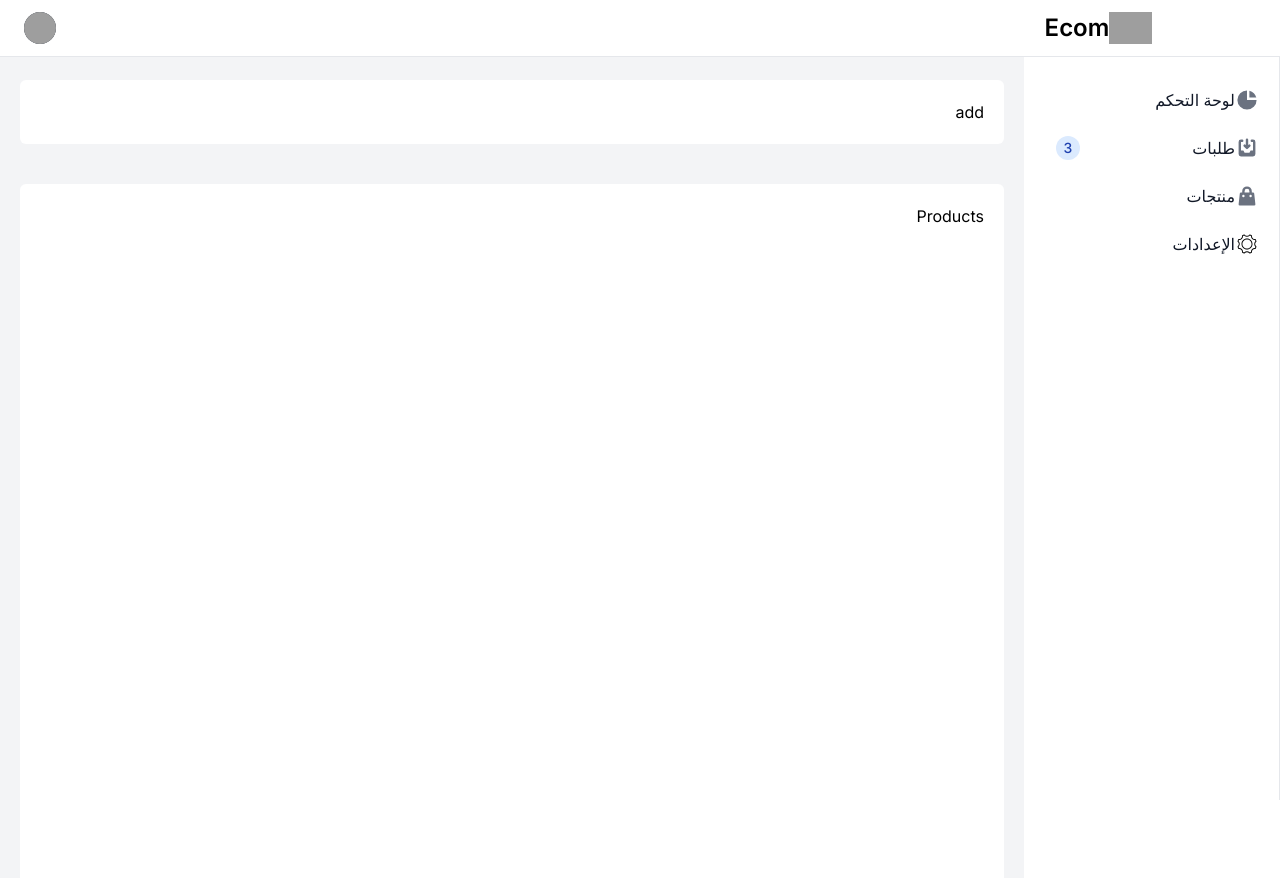
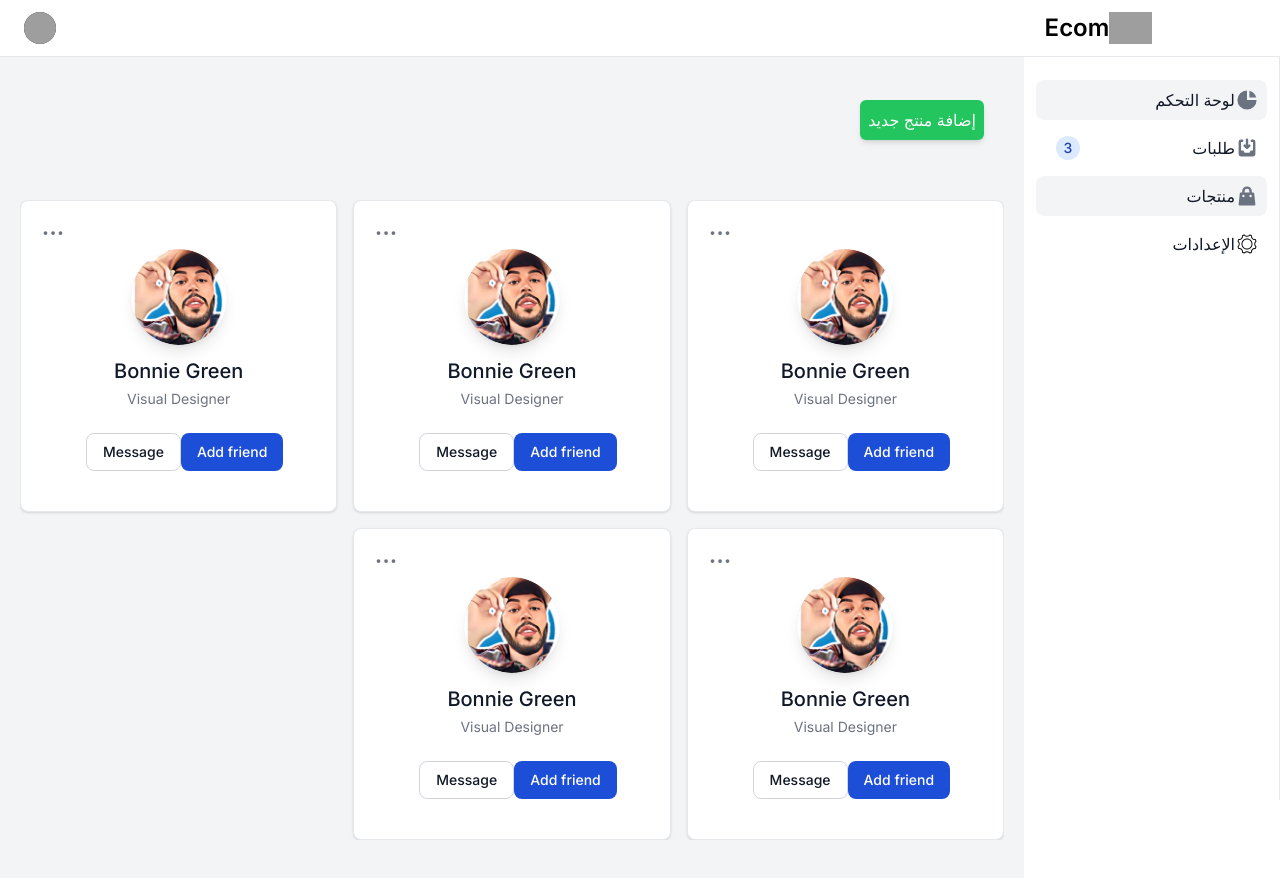
Before and after one commit to YassineBouchama1/Product-Page-Generator-FullStack, a Next.js app in the folder Front/: page /admin/products in a window 1280 px wide. Shown: the top 878 px of the page. Built offline with nearby package versions, Linux system fonts and the light colour scheme; grey boxes are pictures that could not be loaded.

Commit message:
start creating card product

```diff
--- a/Front/src/app/admin/products/page.tsx
+++ b/Front/src/app/admin/products/page.tsx
@@ -1,14 +1,18 @@
+import ListProducts from "@/components/AdminDashboard/ListProducts";
 import Status from "@/components/AdminDashboard/utilis/Status";
 import React from "react";
 
 export default function ProductPage() {
   return (
-    <div className="flex flex-col gap-y-10">
-      <section className="bg-white  min-h-full w-full  rounded-md p-5">
-        add
+    <div className=" flex flex-col gap-y-10">
+      <section className="  min-h-full w-full  rounded-md p-5">
+        <button className="bg-green-500 text-white p-2 shadow-md rounded-md">
+          إضافة منتج جديد
+        </button>
       </section>
-      <section className="bg-white  min-h-screen w-full  rounded-md p-5">
-        Products
+      <section className="  min-h-screen w-full  rounded-md ">
+        <ListProducts />
+
       </section>
     </div>
   );
--- a/Front/src/app/admin/setting/page.tsx
+++ b/Front/src/app/admin/setting/page.tsx
@@ -1,9 +1,10 @@
-import Status from "@/components/AdminDashboard/utilis/Status";
+import TitlePage from "@/components/AdminDashboard/utilis/TitlePage";
 import React from "react";
 
 export default function SettingPage() {
   return (
     <div className="flex flex-col gap-y-10">
+      <TitlePage text="الإعدادات" />
       <section className="bg-white  min-h-screen w-full  rounded-md p-5">
         Setting
       </section>
--- a/Front/src/components/AdminDashboard/AdminFooter.tsx
+++ /dev/null
@@ -1,4 +0,0 @@
-const AdminFooter = () => {
-  return <div>Footer</div>;
-};
-export default AdminFooter;
--- /dev/null
+++ b/Front/src/components/AdminDashboard/ListProducts.tsx
@@ -0,0 +1,15 @@
+import Image from "next/image";
+import React from "react";
+import pic from "../../../public/p.png";
+import ProductCard from "./ProductCard";
+export default function ListProducts() {
+  return (
+    <div className=" grid md:grid-cols-3 gap-4 sm:grid-cols-2 overflow-x-auto  text-right">
+      <ProductCard />
+      <ProductCard />
+      <ProductCard />
+      <ProductCard />
+      <ProductCard />
+    </div>
+  );
+}
--- /dev/null
+++ b/Front/src/components/AdminDashboard/ProductCard.tsx
@@ -0,0 +1,90 @@
+import Image from "next/image";
+import React from "react";
+import pic from "../../../public/p.png";
+
+export default function ProductCard() {
+  return (
+    <div class="min-w-md max-w-sm bg-white border border-gray-200 rounded-lg shadow dark:bg-gray-800 dark:border-gray-700">
+      <div class="flex justify-end px-4 pt-4">
+        <button
+          id="dropdownButton"
+          data-dropdown-toggle="dropdown"
+          class="inline-block text-gray-500 dark:text-gray-400 hover:bg-gray-100 dark:hover:bg-gray-700 focus:ring-4 focus:outline-none focus:ring-gray-200 dark:focus:ring-gray-700 rounded-lg text-sm p-1.5"
+          type="button"
+        >
+          <span class="sr-only">Open dropdown</span>
+          <svg
+            class="w-5 h-5"
+            aria-hidden="true"
+            xmlns="http://www.w3.org/2000/svg"
+            fill="currentColor"
+            viewBox="0 0 16 3"
+          >
+            <path d="M2 0a1.5 1.5 0 1 1 0 3 1.5 1.5 0 0 1 0-3Zm6.041 0a1.5 1.5 0 1 1 0 3 1.5 1.5 0 0 1 0-3ZM14 0a1.5 1.5 0 1 1 0 3 1.5 1.5 0 0 1 0-3Z" />
+          </svg>
+        </button>
+
+        <div
+          id="dropdown"
+          class="z-10 hidden text-base list-none bg-white divide-y divide-gray-100 rounded-lg shadow w-44 dark:bg-gray-700"
+        >
+          <ul class="py-2" aria-labelledby="dropdownButton">
+            <li>
+              <a
+                href="#"
+                class="block px-4 py-2 text-sm text-gray-700 hover:bg-gray-100 dark:hover:bg-gray-600 dark:text-gray-200 dark:hover:text-white"
+              >
+                Edit
+              </a>
+            </li>
+            <li>
+              <a
+                href="#"
+                className="block px-4 py-2 text-sm text-gray-700 hover:bg-gray-100 dark:hover:bg-gray-600 dark:text-gray-200 dark:hover:text-white"
+              >
+                Export Data
+              </a>
+            </li>
+            <li>
+              <a
+                href="#"
+                className="block px-4 py-2 text-sm text-red-600 hover:bg-gray-100 dark:hover:bg-gray-600 dark:text-gray-200 dark:hover:text-white"
+              >
+                Delete
+              </a>
+            </li>
+          </ul>
+        </div>
+      </div>
+      <div className="flex flex-col items-center pb-10">
+        <Image
+          src={pic}
+          alt="image name"
+          width="50"
+          height="10"
+          class="w-24 h-24 mb-3 rounded-full shadow-lg"
+        />{" "}
+        <h5 class="mb-1 text-xl font-medium text-gray-900 dark:text-white">
+          Bonnie Green
+        </h5>
+        <span class="text-sm text-gray-500 dark:text-gray-400">
+          Visual Designer
+        </span>
+        <div class="flex mt-4 space-x-3 md:mt-6">
+          <a
+            href="#"
+            class="inline-flex items-center px-4 py-2 text-sm font-medium text-center text-white bg-blue-700 rounded-lg hover:bg-blue-800 focus:ring-4 focus:outline-none focus:ring-blue-300 dark:bg-blue-600 dark:hover:bg-blue-700 dark:focus:ring-blue-800"
+          >
+            Add friend
+          </a>
+          <a
+            href="#"
+            class="inline-flex items-center px-4 py-2 text-sm font-medium text-center text-gray-900 bg-white border border-gray-300 rounded-lg hover:bg-gray-100 focus:ring-4 focus:outline-none focus:ring-gray-200 dark:bg-gray-800 dark:text-white dark:border-gray-600 dark:hover:bg-gray-700 dark:hover:border-gray-700 dark:focus:ring-gray-700"
+          >
+            Message
+          </a>
+        </div>
+      </div>
+    </div>
+  );
+}
--- a/Front/src/components/AdminDashboard/SideBar.tsx
+++ b/Front/src/components/AdminDashboard/SideBar.tsx
@@ -1,18 +1,32 @@
+"use client";
+import { usePathname } from "next/navigation";
+
 import Link from "next/link";
+import { useSelectedLayoutSegment } from "next/navigation";
+import { useRouter } from "next/navigation";
 
 export default function SideBar() {
+  const pathname = usePathname();
+  const router = useRouter();
+
   return (
     <aside
       id="logo-sidebar"
-      className={`fixed right-[-100%] md:right-0 top-0 z-40 w-64 h-screen pt-20 transition-right duration-300 ease-in-out bg-white border-r border-gray-200 sm:translate-x-0 dark:bg-gray-800 dark:border-gray-700`}
+      className={`fixed right-[-100%] md:right-0 top-0 z-40
+     w-64 h-screen pt-20 transition-right duration-300 ease-in-out
+      bg-white border-r border-gray-200 sm:translate-x-0 dark:bg-gray-800
+       dark:border-gray-700`}
       aria-label="Sidebar"
     >
-      <div className="h-full px-3 pb-4 overflow-y-auto bg-white dark:bg-gray-800">
+      <div className="h-full px-3 pb-4 overflow-y-auto bg-white dark:bg-gray-800  ">
         <ul className="space-y-2 font-medium">
           <li>
             <Link
               href="/admin"
-              className="flex items-center p-2 text-gray-900 rounded-lg dark:text-white hover:bg-gray-100 dark:hover:bg-gray-700"
+              className={`${
+                pathname.startsWith("/admin") ? "bg-gray-100" : "none"
+              } flex items-center p-2 text-gray-900 rounded-lg
+               dark:text-white hover:bg-gray-100 dark:hover:bg-gray-700`}
             >
               <svg
                 aria-hidden="true"
@@ -31,7 +45,10 @@ export default function SideBar() {
           <li>
             <Link
               href="/admin/orders"
-              className="flex items-center p-2 text-gray-900 rounded-lg dark:text-white hover:bg-gray-100 dark:hover:bg-gray-700"
+              className={`${
+                pathname.startsWith("/admin/orders") ? "bg-gray-100" : "none"
+              } flex items-center p-2 text-gray-900 rounded-lg
+               dark:text-white hover:bg-gray-100 dark:hover:bg-gray-700`}
             >
               <svg
                 aria-hidden="true"
@@ -53,7 +70,10 @@ export default function SideBar() {
           <li>
             <Link
               href="/admin/products"
-              className="flex items-center p-2 text-gray-900 rounded-lg dark:text-white hover:bg-gray-100 dark:hover:bg-gray-700"
+              className={`${
+                pathname.startsWith("/admin/products") ? "bg-gray-100" : "none"
+              } flex items-center p-2 text-gray-900 rounded-lg
+               dark:text-white hover:bg-gray-100 dark:hover:bg-gray-700`}
             >
               <svg
                 aria-hidden="true"
@@ -74,7 +94,10 @@ export default function SideBar() {
           <li>
             <Link
               href="/admin/setting"
-              className="flex items-center p-2 text-gray-900 rounded-lg dark:text-white hover:bg-gray-100 dark:hover:bg-gray-700"
+              className={`${
+                pathname.startsWith("/admin/setting") ? "bg-gray-100" : "none"
+              } flex items-center p-2 text-gray-900 rounded-lg
+               dark:text-white hover:bg-gray-100 dark:hover:bg-gray-700`}
             >
               <svg
                 className="flex-shrink-0 w-6 h-6 text-gray-500 transition duration-75  dark:text-gray-400 group-hover:text-gray-900 dark:group-hover:text-white"
--- /dev/null
+++ b/Front/src/components/AdminDashboard/utilis/TitlePage.tsx
@@ -0,0 +1,7 @@
+import React from "react";
+type titleText = any;
+export default function TitlePage({ text }: titleText) {
+  return (
+    <div className="w-full p-5 bg-white rounded-sm font-black">{text}</div>
+  );
+}
```
Also changed, not shown: Front/public/p.png (added), 1 other file (tests, documents, lock files or other folders).
